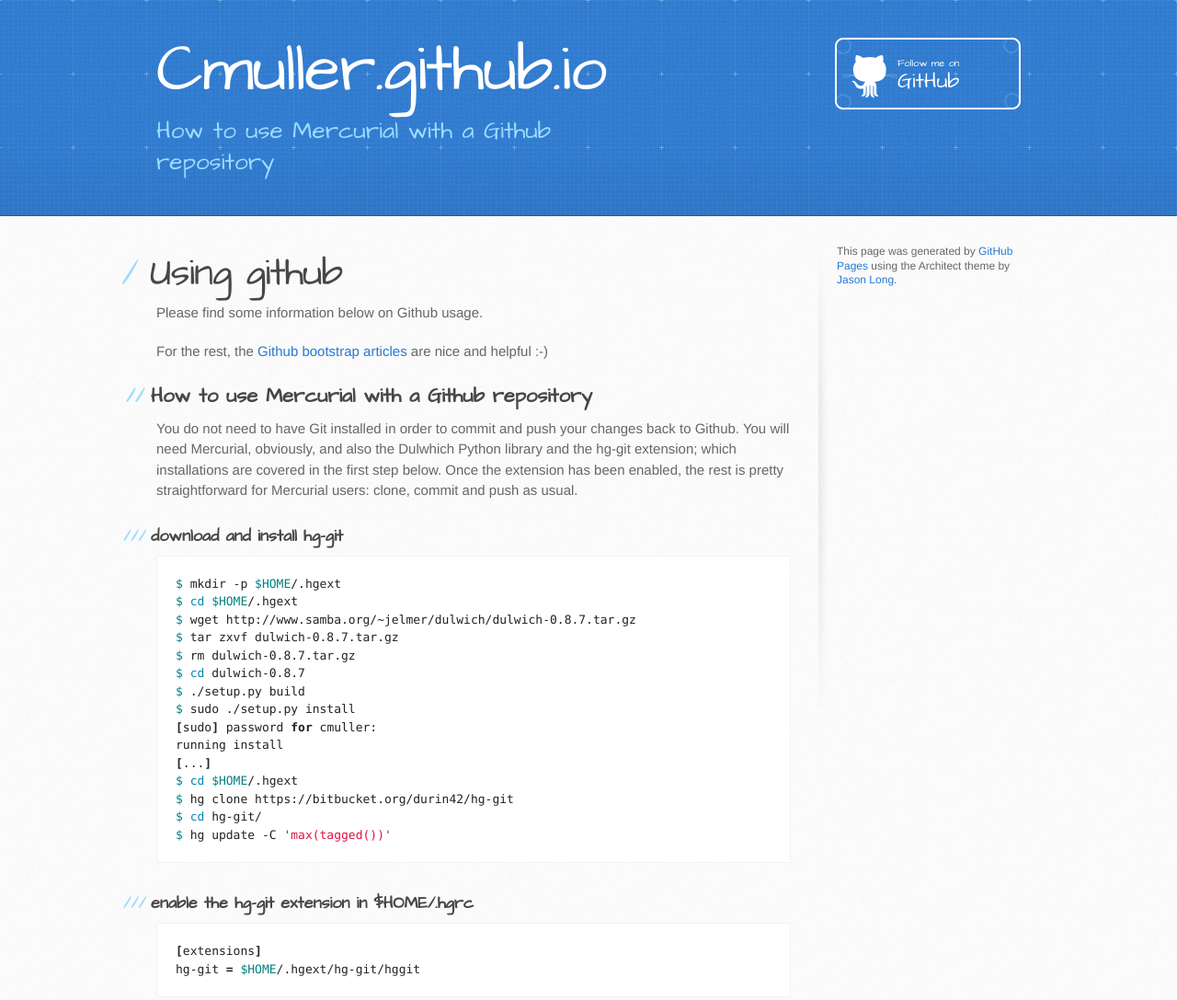
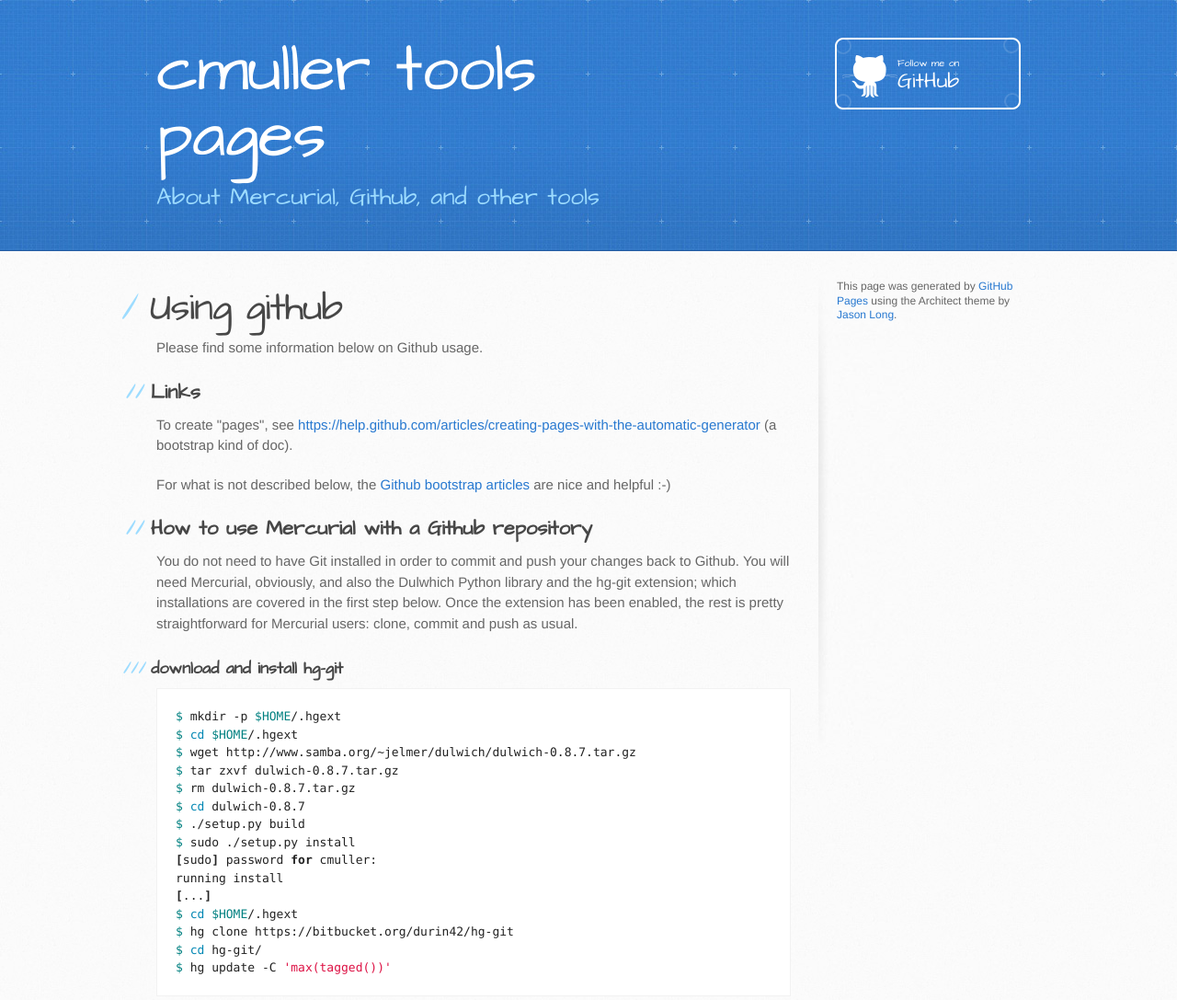
Before and after one commit to cmuller/cmuller.github.io, a plain HTML site: page index.html in a window 1280 px wide. Shown: the top 1087 px of the page at 92% size. Drawn offline with Linux system fonts and the light colour scheme.

Commit message:
Replace master branch with page content via GitHub

```diff
--- a/index.html
+++ b/index.html
@@ -13,14 +13,14 @@
     <script src="//html5shiv.googlecode.com/svn/trunk/html5.js"></script>
     <![endif]-->
 
-    <title>Cmuller.github.io by cmuller</title>
+    <title>cmuller tools pages by cmuller</title>
   </head>
 
   <body>
     <header>
       <div class="inner">
-        <h1>Cmuller.github.io</h1>
-        <h2>How to use Mercurial with a Github repository</h2>
+        <h1>cmuller tools pages</h1>
+        <h2>About Mercurial, Github, and other tools</h2>
         <a href="https://github.com/cmuller" class="button"><small>Follow me on</small>GitHub</a>
       </div>
     </header>
@@ -32,7 +32,11 @@
 
 <p>Please find some information below on Github usage.</p>
 
-<p>For the rest, the <a href="https://help.github.com/categories/54/articles">Github bootstrap articles</a> are nice and helpful :-)</p>
+<h2>Links</h2>
+
+<p>To create "pages", see <a href="https://help.github.com/articles/creating-pages-with-the-automatic-generator">https://help.github.com/articles/creating-pages-with-the-automatic-generator</a> (a bootstrap kind of doc).</p>
+
+<p>For what is not described below, the <a href="https://help.github.com/categories/54/articles">Github bootstrap articles</a> are nice and helpful :-)</p>
 
 <h2>How to use Mercurial with a Github repository</h2>
 
```
Also changed, not shown: params.json (+1 -1 lines).
